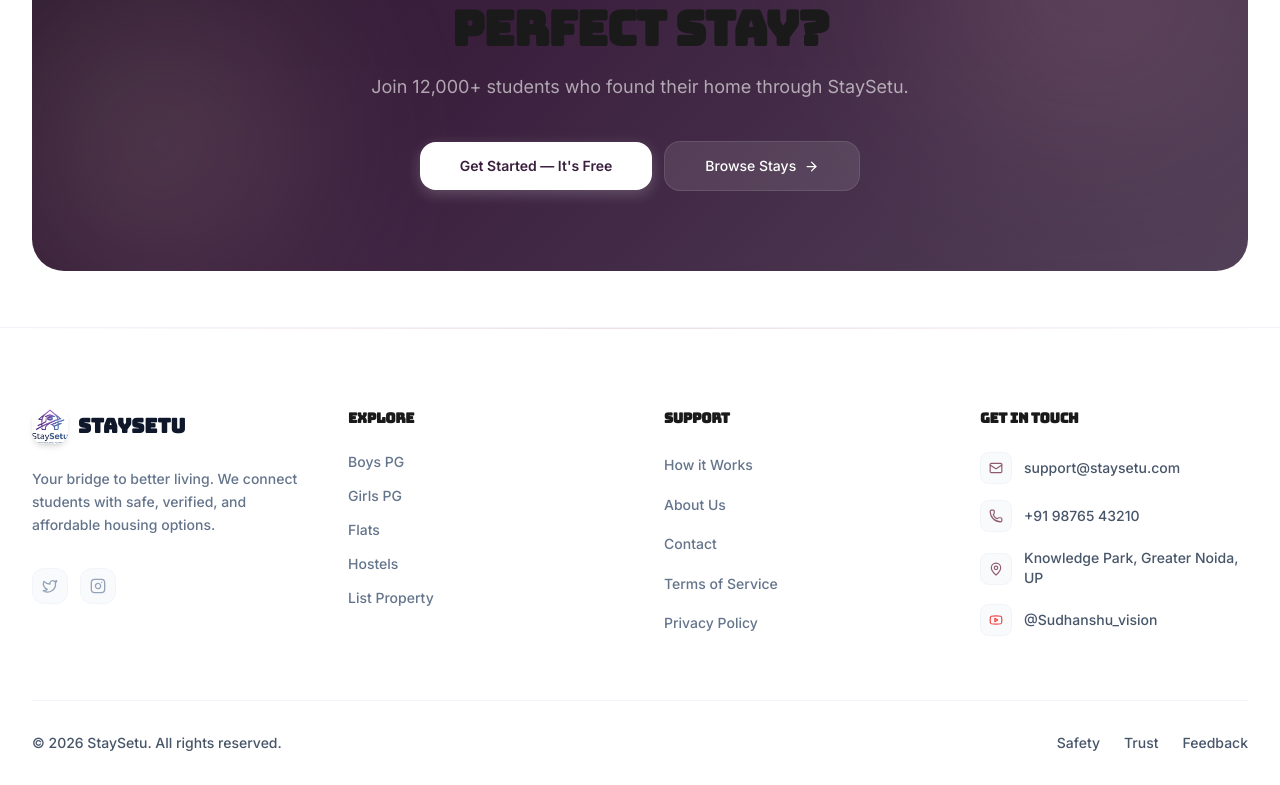
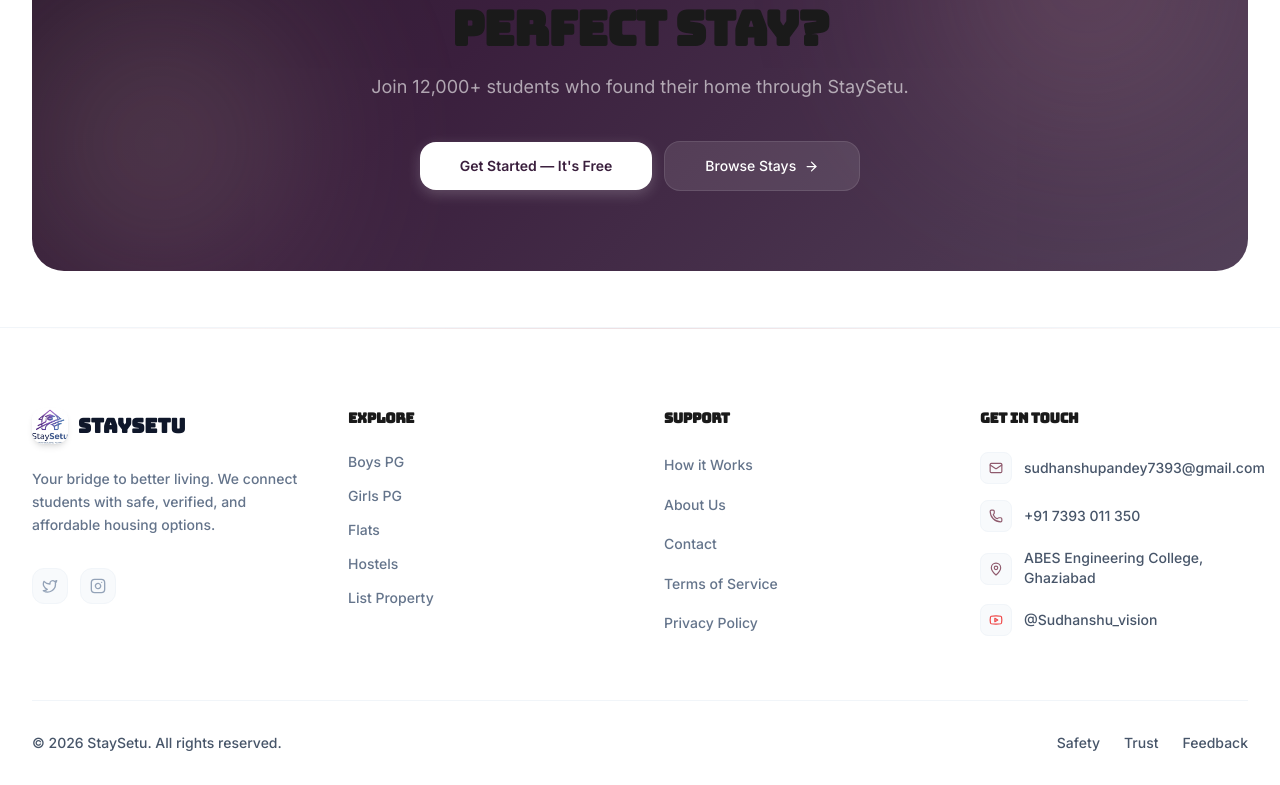
Before and after one commit to utkarshofficial999/staysetu, a React (Vite) app: page / in a window 1280 px wide. Shown: the part 3743-4528 px from the top of the page. Built offline with nearby package versions, Linux system fonts and the light colour scheme; no server answers; the database is empty.

Commit message:
feat: update contact information in footer

```diff
--- a/src/components/layout/Footer.jsx
+++ b/src/components/layout/Footer.jsx
@@ -74,19 +74,19 @@
                                 <div className="w-8 h-8 bg-slate-50 rounded-lg flex items-center justify-center shrink-0 border border-slate-100">
                                     <Mail size={14} className="text-plum-600" />
                                 </div>
-                                <span className="text-slate-600">support@staysetu.com</span>
+                                <span className="text-slate-600">sudhanshupandey7393@gmail.com</span>
                             </li>
                             <li className="flex items-center space-x-3 text-sm">
                                 <div className="w-8 h-8 bg-slate-50 rounded-lg flex items-center justify-center shrink-0 border border-slate-100">
                                     <Phone size={14} className="text-plum-600" />
                                 </div>
-                                <span className="text-slate-600">+91 98765 43210</span>
+                                <span className="text-slate-600">+91 7393 011 350</span>
                             </li>
                             <li className="flex items-center space-x-3 text-sm">
                                 <div className="w-8 h-8 bg-slate-50 rounded-lg flex items-center justify-center shrink-0 mt-0.5 border border-slate-100">
                                     <MapPin size={14} className="text-plum-600" />
                                 </div>
-                                <span className="text-slate-600">Knowledge Park, Greater Noida, UP</span>
+                                <span className="text-slate-600">ABES Engineering College, Ghaziabad</span>
                             </li>
                             <li className="flex items-center space-x-3 text-sm">
                                 <div className="w-8 h-8 bg-slate-50 rounded-lg flex items-center justify-center shrink-0 border border-slate-100">
```
